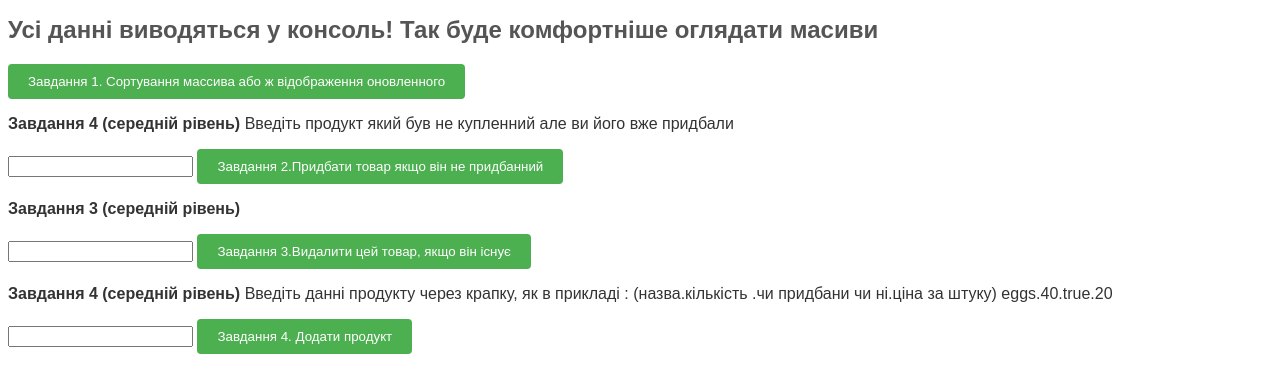
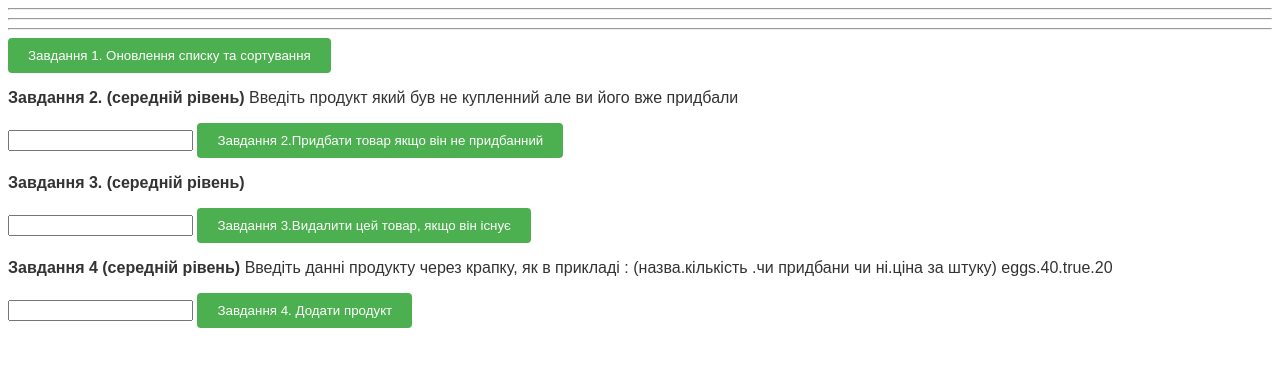
Before and after one commit to yesNemo/dz27JS__Massive, a plain HTML site: page index.html in a window 1280 px wide. Drawn offline with Linux system fonts and the light colour scheme.

Commit message:
Update index.html

```diff
--- a/index.html
+++ b/index.html
@@ -9,17 +9,21 @@
     <title>Document</title>
 </head>
 <body>
-<h1>Усі данні виводяться у консоль! Так буде комфортніше оглядати масиви</h1>
+<main>
+    <hr>
+    <hr>
+    <hr>
     <div class="mainDiv">
-    <button onclick="showListHaveThis(shoppingList)">Завдання 1. Сортування массива  або ж відображення оновленного</button>
+        <div id="shopping-list"></div>
+        <button onclick="showListHaveThis()">Завдання 1. Оновлення списку та сортування</button>
     </div>
     <div>
-    <p><span>Завдання 4 (середній рівень)</span> Введіть продукт який був не купленний але ви його вже придбали</p>
+        <p><span>Завдання 2. (середній рівень)</span> Введіть продукт який був не купленний але ви його вже придбали</p>
         <input type="text" name="asd" id="buyingProductInpute">
         <button onclick="buyingProduct()">Завдання 2.Придбати товар якщо він не придбанний </button>
     </div>
     <div>
-    <p><span>Завдання 3 (середній рівень)</span></p>
+        <p><span>Завдання 3. (середній рівень)</span></p>
         <input name="asds" id="deleteProductInpute">
         <button onclick="deleteObject()">Завдання 3.Видалити цей товар, якщо він існує</button>
     </div>
@@ -28,6 +32,7 @@
         <input type="text" name="asdasdasd" id="addProductInpute">
         <button onclick="addObject()">Завдання 4. Додати продукт</button>
     </div>
+</main>
 <script src="index.js"></script>
 </body>
 </html>
```
Lines whose indentation alone changed are shown as unchanged.
